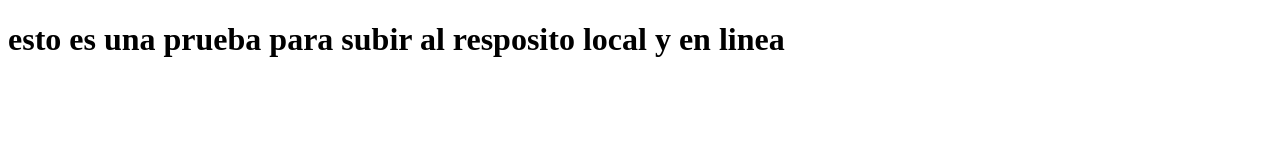
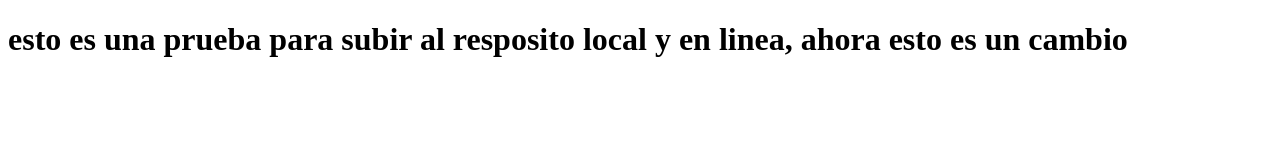
Before and after one commit to itzep27/proyectofinaled, a plain HTML site: page index.html in a window 1280 px wide. Drawn offline with Linux system fonts and the light colour scheme.

Commit message:
usted ha hecho un cambio al bady

```diff
--- a/index.html
+++ b/index.html
@@ -7,6 +7,6 @@
     <title>Document</title>
 </head>
 <body>
-    <h1>esto es una prueba para subir al resposito local y en linea</h1>
+    <h1>esto es una prueba para subir al resposito local y en linea, ahora esto es un cambio</h1>
 </body>
 </html>
```
